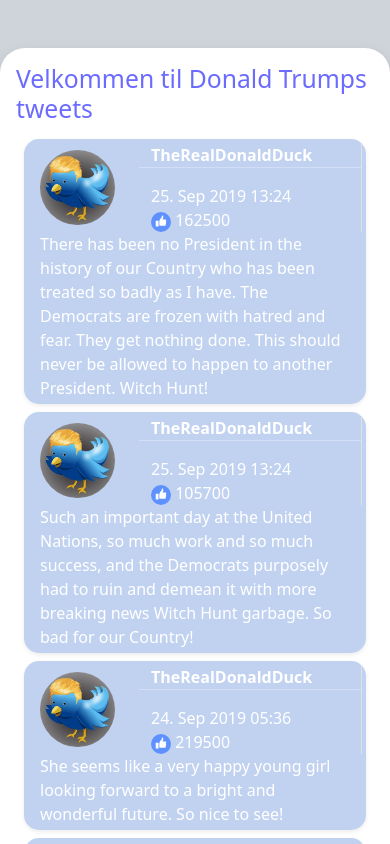
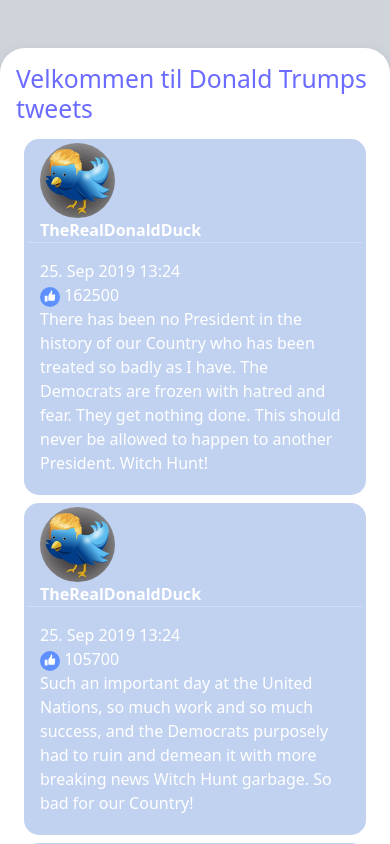
Before and after one commit to Webzonedk/H3-Angular-Directives-trumpTweets, an Angular app: page / in a window 390 px wide. Shown: the top 844 px of the page. Built offline with nearby package versions, Linux system fonts and the light colour scheme.

Commit message:
added sensorship with *ngIf

```diff
--- a/src/app/tweets/tweets.component.html
+++ b/src/app/tweets/tweets.component.html
@@ -1,33 +1,44 @@
 <div class="container shadow px-3 py-3 my-5" style="border-radius: 25px;">
     <div class="row">
-        <div class="col-sm-12 d-flex justify-content-center">
+        <div class="col-xl-12 d-flex justify-content-center">
             <h2 style="color: rgb(107, 107, 255);">
                 Velkommen til Donald Trumps tweets
             </h2>
         </div>
     </div>
 
-    <div class="row m-2 p-1 shadow-sm tweetBox" style="border-radius: 15px;" *ngFor="let tweet of tweets">
-        <div class="col-sm-3 border-end">
+    <div class="row m-2 p-1 shadow-xl tweetBox" style="border-radius: 15px;" *ngFor="let tweet of tweets index as i">
+        <div class="col-xl-3">
             <div class="row">
-                <div class="col-4 d-flex align-items-center">
+                <div class="col-xl-4 d-flex align-items-center">
                     <img src="assets\images\twiterTrump.jpg" alt="Donald the crazy Twitter" class="rounded-circle" style="height:75px">
                 </div>
-                <div class="col-8">
+                <div class="col-xl-8">
 
                     <div class="row">
 
-                        <div class="col-12 userName"> {{name}}</div>
+                        <div class="col-xl-12 userName"> {{name}}</div>
                         <hr>
-                        <div class="col-12"> {{tweet.date | date:'dd. MMM YYYY HH:mm'}}</div>
-                        <div class="col-12"><img src="assets\images\facebook-like.svg" style="width:20px;"> {{tweet.likes}}</div>
+                        <div class="col-xl-12"> {{tweet.date | date:'dd. MMM YYYY HH:mm'}}</div>
+                        <div class="col-xl-12"><img src="assets\images\facebook-like.svg" style="width:20px;"> {{tweet.likes}}</div>
                     </div>
                 </div>
             </div>
         </div>
-        <div class="col-sm-9">
-            {{tweet.text}}
+        <!-- showing tweets -->
+        <div class="col-xl-9" *ngIf="checkBuzzWords(i); else error">
+            <p>{{tweet.text}}</p>
         </div>
+        <!-- showing the erormessage if the tweet is sencored -->
+        <ng-template #error>
+            <div class="col-xl-9">
+                <p class="text-danger">{{thisIsSensored}}</p>
+            </div>
+        </ng-template>
+
+
+
+
     </div>
 
 </div>
--- a/src/app/tweets/tweets.component.ts
+++ b/src/app/tweets/tweets.component.ts
@@ -2,7 +2,7 @@
 import { Tweet } from './../interfaces/tweet';
 import { Component, OnInit } from '@angular/core';
 //Importing the service
-import{TweetSupplierService} from '../services/tweetSupplier.service';
+import { TweetSupplierService } from '../services/tweetSupplier.service';
 
 @Component({
   selector: 'app-tweets',
@@ -11,15 +11,35 @@
 })
 export class TweetsComponent implements OnInit {
   tweets: Tweet[] = [];
-  name:string="TheRealDonaldDuck";
+  name: string = "TheRealDonaldDuck";
+  show: boolean = false;
+  buzzWords: string[] = ["Fake", "fake"];
+  thisIsSensored: string ="Denne besked er sensorerer, da den indeholder falsk information, og derfor er sensoreret af det diktatoriske Sociale medie!";
+
   //Initializing the service
   constructor(private tweetsService: TweetSupplierService) { }
 
   ngOnInit(): void {
     //Getting the tweets from the service and adding them to the array tweets
-    this.tweetsService.requestTweets().subscribe((tweet:Tweet[])=>{
+    this.tweetsService.requestTweets().subscribe((tweet: Tweet[]) => {
       next: this.tweets = tweet;
     });
   }
 
+  checkBuzzWords(index: number): boolean {
+    let tweet: string = this.tweets[index].text;
+
+    for (let i = 0; i < this.buzzWords.length; i++) {
+      if (!tweet.includes(this.buzzWords[i])) {
+        this.show = true;
+      }
+      if (tweet.includes(this.buzzWords[i])) {
+        i = this.buzzWords.length;
+        this.show = false;
+      };
+    }
+    return this.show;
+
+  }
+
 }
```
